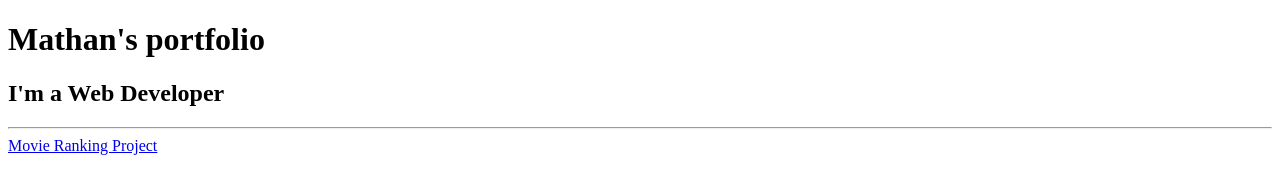
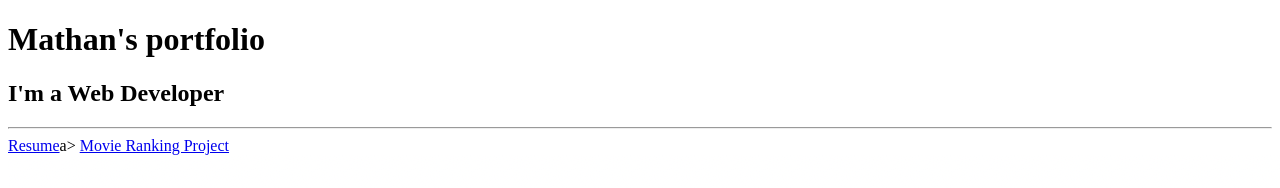
Before and after one commit to mathan527/html-portfolio, a plain HTML site: page index.html in a window 1280 px wide. Shown: the top 188 px of the page. Drawn offline with Linux system fonts and the light colour scheme.

Commit message:
index.html

```diff
--- a/index.html
+++ b/index.html
@@ -9,6 +9,7 @@
     <h1>Mathan's portfolio</h1>
     <h2>I'm a Web Developer</h2>
     <hr>
+    <a href="./INDEX3.html">Resume</a>a>
     <a href="./public/movie-ranking.html">Movie Ranking Project</a>
     <img src="./assets/images/movie-ranking.png"
     alt="movie ranking project screenshot" >
```
